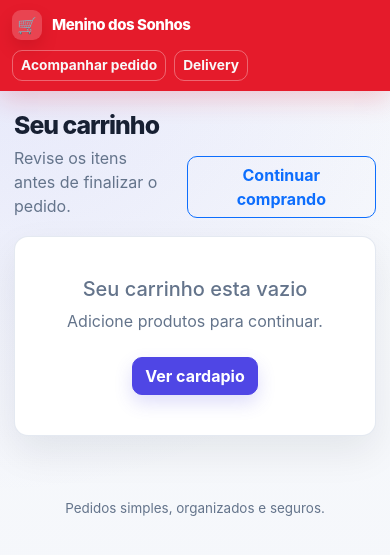
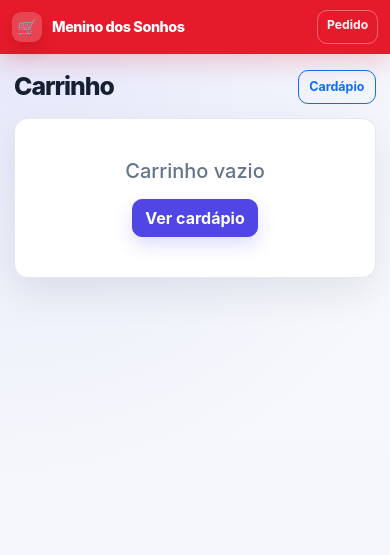
Before and after one commit to adsonz194/homologa-o, a Flask app: page /cliente/carrinho in a window 390 px wide. Shown: the top 555 px of the page. Run offline with Flask 3, Linux system fonts and the light colour scheme; data comes from the database, SQL or seed files in the repository.

Commit message:
Simplificar interface mobile do delivery

```diff
--- a/static/css/app.css
+++ b/static/css/app.css
@@ -30,6 +30,7 @@ body.app-body {
 .brand:hover { color: #fff; }
 .brand-mark { display: grid; width: 34px; height: 34px; place-items: center; border-radius: 11px; background: rgba(255,255,255,.18); box-shadow: 0 8px 16px rgba(120, 0, 12, .18); font-size: 1rem; }
 .nav-actions { display: flex; flex-wrap: wrap; justify-content: flex-end; gap: 8px; align-items: center; }
+.guest-link-short { display: none; }
 .nav-actions form { margin: 0; }
 .nav-actions .btn { border-radius: 10px; font-size: .86rem; font-weight: 700; }
 .nav-actions .btn-outline-light { border-color: rgba(255,255,255,.33); }
@@ -230,14 +233,19 @@ body.app-body {
 
 @media (max-width: 767.98px) {
   .app-header { position: static; padding: 10px 0; }
-  .app-navbar { align-items: flex-start; gap: 10px; }
-  .brand { width: 100%; font-size: .94rem; }
+  .app-navbar { align-items: center; flex-wrap: nowrap !important; gap: 8px; }
+  .brand { width: auto; min-width: 0; font-size: .9rem; }
+  .brand > span:last-child { overflow: hidden; text-overflow: ellipsis; white-space: nowrap; }
   .brand-mark { width: 30px; height: 30px; border-radius: 9px; }
   .nav-actions { width: 100%; justify-content: flex-start; }
+  .nav-actions:not(.painel-nav) { width: auto; flex: 0 0 auto; flex-wrap: nowrap; margin-left: auto; }
+  .guest-link-full, .guest-delivery-link { display: none; }
+  .guest-link-short { display: inline; }
+  .nav-actions:not(.painel-nav) .btn { min-height: 34px; padding: .34rem .55rem; font-size: .76rem; }
   .painel-nav { display: grid; grid-template-columns: repeat(3, minmax(0, 1fr)); gap: 7px; }
   .painel-nav .btn, .painel-nav form, .painel-nav form .btn { width: 100%; min-width: 0; }
   .painel-nav .btn { min-height: 39px; padding: .42rem .25rem; font-size: .72rem; white-space: normal; }
-  .app-shell { padding: 20px 14px 38px; }
+  .app-shell { padding: 16px 14px 28px; }
   .card { border-radius: 14px; }
   .card-body { padding: 1rem; }
   .page-heading { margin-bottom: 18px; }
@@ -295,4 +319,10 @@ body.app-body {
   .comanda-add-controls .btn { grid-column: 1 / -1; width: 100%; }
   .comanda-item-row { align-items: flex-start; flex-direction: column; gap: 10px; }
   .comanda-item-total { width: 100%; justify-content: space-between; }
+  .summary-card { margin-top: 0; }
+  .page-heading.d-flex { align-items: center !important; margin-bottom: 14px; }
+  .page-heading.d-flex .btn { width: auto; padding: .42rem .66rem; font-size: .78rem; }
+  .order-card .card-body { padding: 1rem !important; }
+  .order-number { font-size: 2.35rem; }
+  .app-footer { display: none; }
 }
--- a/templates/base.html
+++ b/templates/base.html
@@ -33,8 +33,8 @@
           <span class="user-label d-none d-lg-inline">{{ usuario.nome }} &middot; {{ usuario.papel|lower }}</span>
           <form method="post" action="{{ url_for('auth.sair') }}"><button class="btn btn-light btn-sm">Sair</button></form>
         {% else %}
-          <a class="btn btn-outline-light btn-sm" href="{{ url_for('cliente.acompanhar_pedido') }}">Acompanhar pedido</a>
-          <a class="btn btn-outline-light btn-sm" href="{{ url_for('cliente.loja') }}">Delivery</a>
+          <a class="btn btn-outline-light btn-sm guest-track-link" href="{{ url_for('cliente.acompanhar_pedido') }}"><span class="guest-link-full">Acompanhar pedido</span><span class="guest-link-short">Pedido</span></a>
+          <a class="btn btn-outline-light btn-sm guest-delivery-link" href="{{ url_for('cliente.loja') }}">Delivery</a>
         {% endif %}
       </div>
     </nav>
@@ -45,7 +45,7 @@
     {% endwith %}
     {% block content %}{% endblock %}
   </main>
-  <footer class="app-footer"><div class="container">Pedidos simples, organizados e seguros.</div></footer>
+  <footer class="app-footer"><div class="container">AG Delivery</div></footer>
   <script>
     (() => {
       const token = document.querySelector('meta[name="csrf-token"]').content;
--- a/templates/carrinho.html
+++ b/templates/carrinho.html
@@ -1,22 +1,22 @@
 {% extends 'base.html' %}
 {% block title %}Carrinho | Delivery{% endblock %}
 {% block content %}
-<div class="page-heading d-flex justify-content-between align-items-end gap-3"><div><h1>Seu carrinho</h1><p>Revise os itens antes de finalizar o pedido.</p></div><a class="btn btn-outline-primary" href="{{ url_for('cliente.loja') }}">Continuar comprando</a></div>
+<div class="page-heading d-flex justify-content-between align-items-end gap-3"><h1>Carrinho</h1><a class="btn btn-outline-primary" href="{{ url_for('cliente.loja') }}">Cardápio</a></div>
 {% if itens %}
   <div class="row g-4">
     <div class="col-lg-8"><div class="card shadow-sm"><div class="table-responsive"><table class="table align-middle mobile-cards">
       <thead><tr><th>Produto</th><th>Valor</th><th>Quantidade</th><th>Subtotal</th><th></th></tr></thead>
       <tbody>{% for item in itens %}<tr>
-        <td data-label="Produto"><strong>{{ item.produto.descricao }}</strong>{% if item.complementos %}<br><small class="text-muted">+ {{ item.complementos|map(attribute='descricao')|join(', ') }}</small>{% endif %}<br><small class="text-muted">Codigo {{ item.produto.codigo_interno }}</small></td>
+        <td data-label="Produto"><strong>{{ item.produto.descricao }}</strong>{% if item.complementos %}<br><small class="text-muted">+ {{ item.complementos|map(attribute='descricao')|join(', ') }}</small>{% endif %}</td>
         <td data-label="Valor">R$ {{ '%.2f'|format(item.valor_unitario) }}</td>
-        <td data-label="Quantidade"><form method="post" action="{{ url_for('cliente.atualizar_carrinho', item_key=item.chave) }}" class="d-flex gap-2"><input class="form-control" type="number" name="quantidade" min="0" max="{{ item.produto.estoque }}" value="{{ item.quantidade }}" aria-label="Quantidade" style="max-width: 82px"><button class="btn btn-outline-primary btn-sm">Atualizar</button></form></td>
+        <td data-label="Quantidade"><form method="post" action="{{ url_for('cliente.atualizar_carrinho', item_key=item.chave) }}" class="d-flex gap-2"><input class="form-control" type="number" name="quantidade" min="0" max="{{ item.produto.estoque }}" value="{{ item.quantidade }}" aria-label="Quantidade" style="max-width: 82px"><button class="btn btn-outline-primary btn-sm" aria-label="Atualizar quantidade">OK</button></form></td>
         <td data-label="Subtotal"><strong>R$ {{ '%.2f'|format(item.subtotal) }}</strong></td>
         <td data-label="Acoes"><form method="post" action="{{ url_for('cliente.atualizar_carrinho', item_key=item.chave) }}"><input type="hidden" name="quantidade" value="0"><button class="btn btn-outline-danger btn-sm">Remover</button></form></td>
       </tr>{% endfor %}</tbody>
     </table></div></div></div>
-    <aside class="col-lg-4"><div class="card summary-card"><div class="card-body"><h2 class="h5 summary-title mb-4">Resumo do pedido</h2><div class="d-flex justify-content-between small mb-3"><span>Produtos</span><strong>R$ {{ '%.2f'|format(subtotal) }}</strong></div><div class="d-flex justify-content-between small mb-1"><span>Taxa de entrega</span><strong>Definida pelo local</strong></div><p class="small text-muted mb-3">A taxa, pedido minimo e prazo aparecem ao selecionar o local. Retirada nao tem taxa.</p><div class="d-flex justify-content-between summary-total"><span>Total dos produtos</span><span>R$ {{ '%.2f'|format(total) }}</span></div>{% if funcionamento.aberto %}<a class="btn btn-success w-100 mt-4" href="{{ url_for('cliente.finalizar') }}">Finalizar pedido</a>{% else %}<a class="btn btn-outline-primary w-100 mt-4" href="{{ url_for('cliente.finalizar') }}">Agendar pedido</a><div class="alert alert-warning small mt-3 mb-0"><strong>Delivery fechado.</strong> Escolha um horario ao finalizar.</div>{% endif %}</div></div></aside>
+    <aside class="col-lg-4"><div class="card summary-card"><div class="card-body"><h2 class="h5 summary-title mb-4">Resumo</h2><div class="d-flex justify-content-between small mb-3"><span>Produtos</span><strong>R$ {{ '%.2f'|format(subtotal) }}</strong></div><div class="d-flex justify-content-between small mb-3"><span>Entrega</span><strong>Definida no local</strong></div><div class="d-flex justify-content-between summary-total"><span>Subtotal</span><span>R$ {{ '%.2f'|format(total) }}</span></div>{% if funcionamento.aberto %}<a class="btn btn-success w-100 mt-4" href="{{ url_for('cliente.finalizar') }}">Finalizar</a>{% else %}<a class="btn btn-outline-primary w-100 mt-4" href="{{ url_for('cliente.finalizar') }}">Agendar</a>{% endif %}</div></div></aside>
   </div>
 {% else %}
-  <div class="card"><div class="empty-state"><h2 class="h5">Seu carrinho esta vazio</h2><p>Adicione produtos para continuar.</p><a class="btn btn-primary mt-2" href="{{ url_for('cliente.loja') }}">Ver cardapio</a></div></div>
+  <div class="card"><div class="empty-state"><h2 class="h5">Carrinho vazio</h2><a class="btn btn-primary mt-2" href="{{ url_for('cliente.loja') }}">Ver cardápio</a></div></div>
 {% endif %}
 {% endblock %}
```
Also changed, not shown: other parts of static/css/app.css (+27 -9 lines), templates/cliente.html (+9 -10 lines), templates/finalizar.html (+10 -10 lines), templates/pedido.html (+11 -12 lines).
